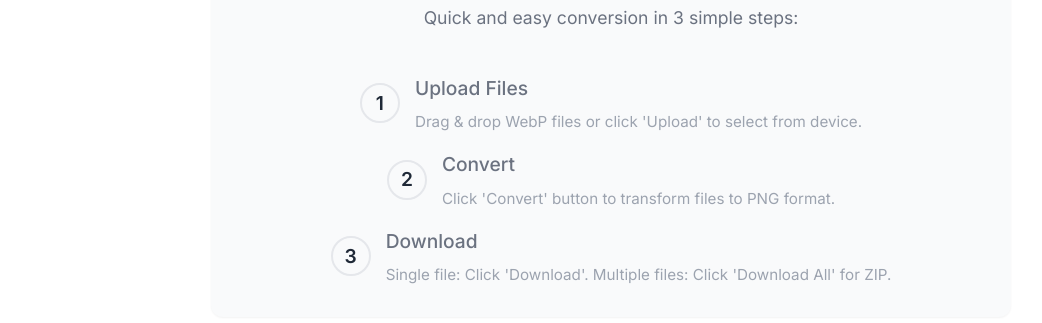
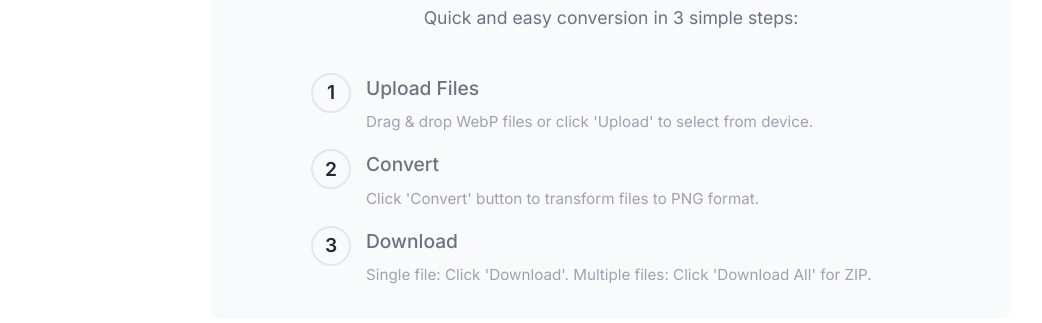
Before and after one commit to NAUSHAD001486/test11-10-25, a website: page public/index.html in a window 1280 px wide. Shown: the part 741-1064 px from the top of the page, without its empty margins (29-1071 px from the left). Drawn offline with Linux system fonts and the light colour scheme.

Commit message:
Fix numbering alignment to form straight vertical line
- Changed guide-steps alignment from center to flex-start
- Updated guide-step alignment to flex-start for consistent positioning
- Numbers now align in a straight vertical line from top to bottom
- Added max-width: 600px and margin: 0 auto for centered container
- Changed align-items to flex-start for proper number alignment
- Numbers are now positioned consistently in a clean vertical line
- Content flows naturally to the right of the aligned numbers

```diff
--- a/public/css/styles.css
+++ b/public/css/styles.css
@@ -861,20 +861,22 @@ select:focus-visible {
 .guide-steps {
     display: flex;
     flex-direction: column;
-    align-items: center;
+    align-items: flex-start;
     gap: 15px;
+    max-width: 600px;
+    margin: 0 auto;
 }
 
 .guide-step {
     display: flex;
     flex-direction: row;
-    align-items: center;
+    align-items: flex-start;
     gap: 15px;
     padding: 0;
     background: transparent;
     border: none;
     box-shadow: none;
-    justify-content: center;
+    justify-content: flex-start;
 }
 
 .step-number {
```
